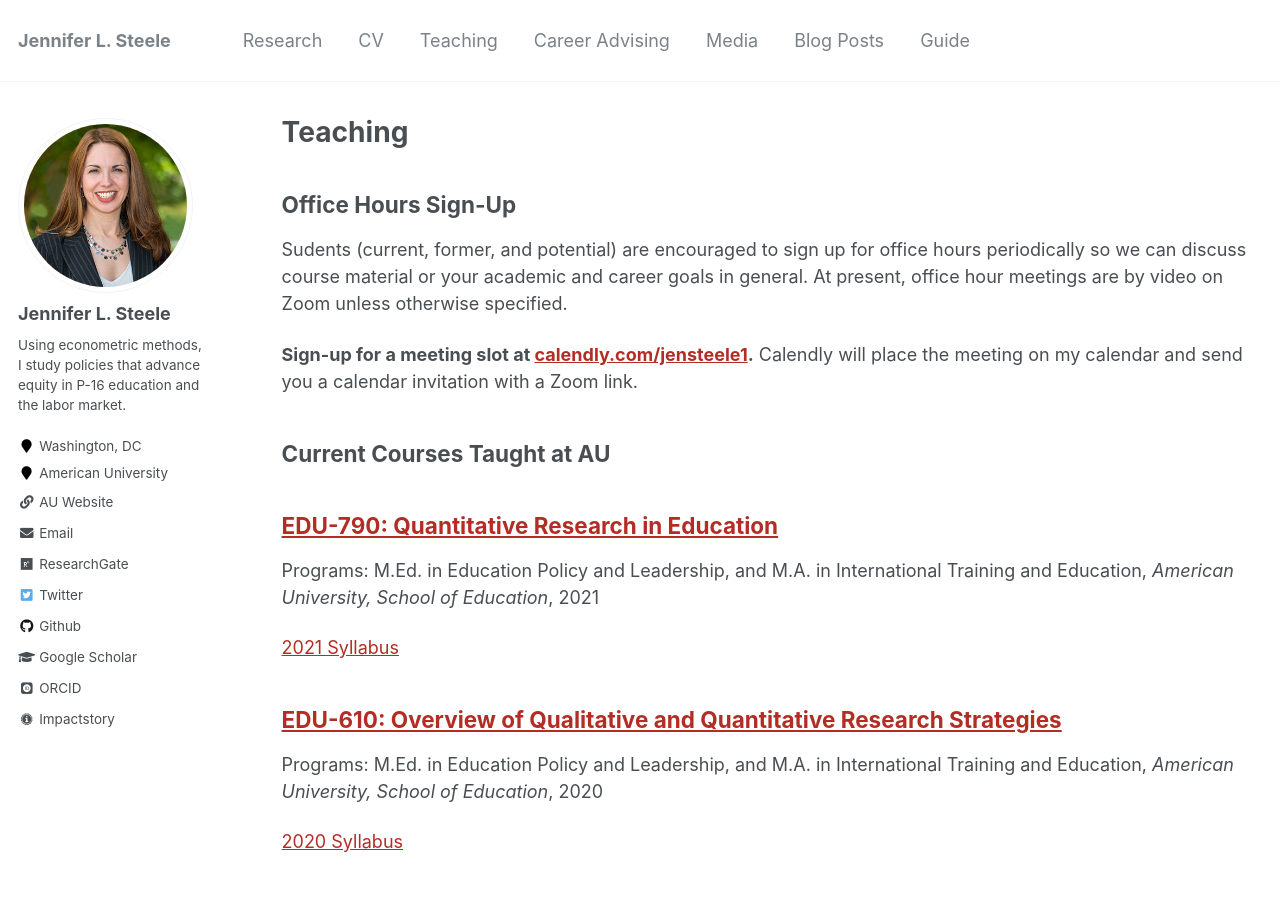
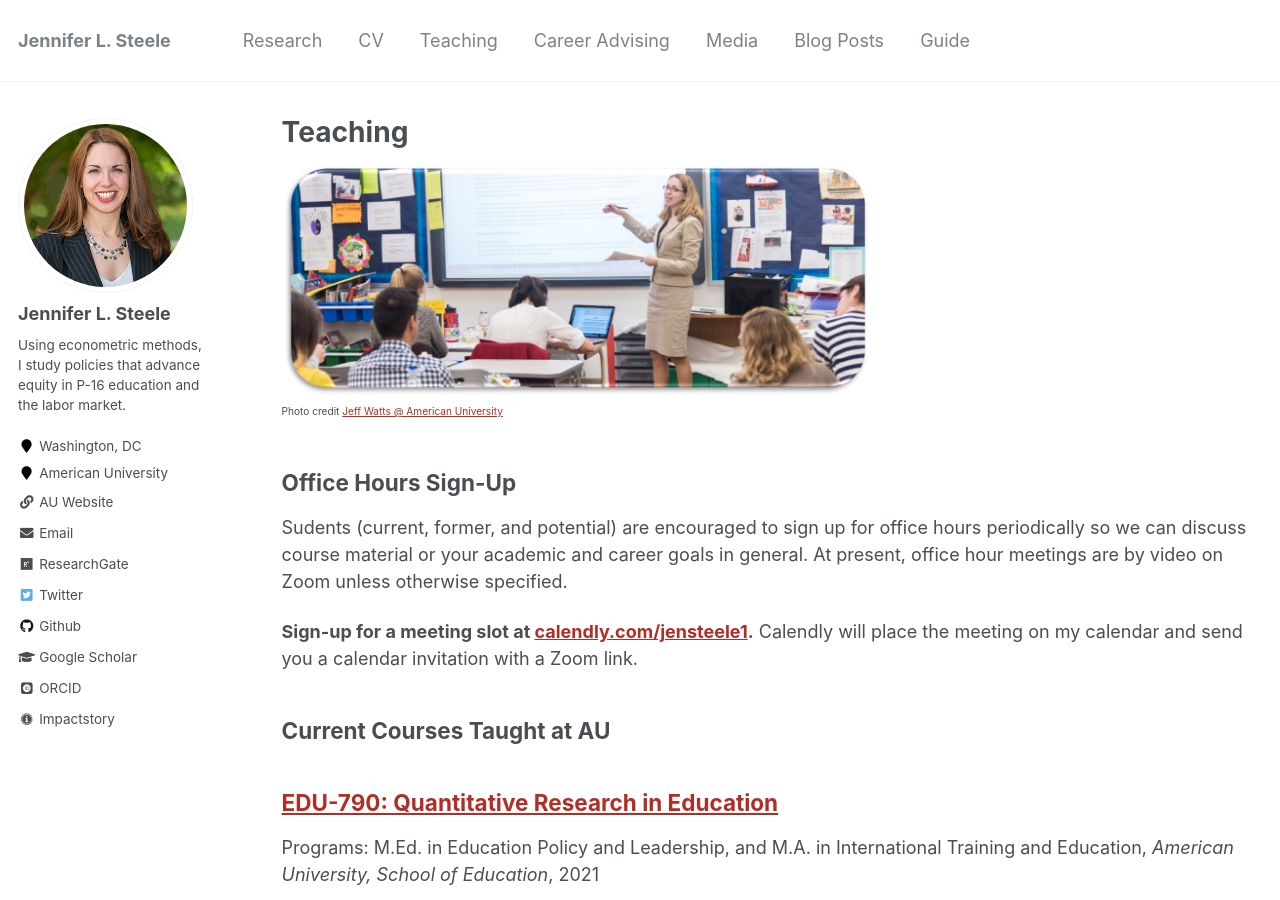
Before and after one commit to jensteele1/jensteele1.github.io, a Jekyll site: the page built from _pages/teaching.md, in a window 1280 px wide and 900 px high. Built offline with Jekyll 4.4.1, drawn with Linux system fonts in a browser that asks for light colours; some web fonts are replaced.

Commit message:
Update teaching.md
add photo

```diff
--- a/_pages/teaching.md
+++ b/_pages/teaching.md
@@ -4,6 +4,9 @@ title: "Teaching"
 permalink: /teaching/
 author_profile: true
 ---
+![Prof. Steele Teaching AU EPL Students 2016](/images/Steele_AU_2016.jpg){:height="60%" width="60%"}
+<sub><sup>Photo credit [Jeff Watts @ American University](https://www.linkedin.com/in/jeff-watts-11823630/)</sup></sub>
+
 ## Office Hours Sign-Up
 
 Sudents (current, former, and potential) are encouraged to sign up for office hours periodically so we can discuss course material or your academic and career goals in general.
```
